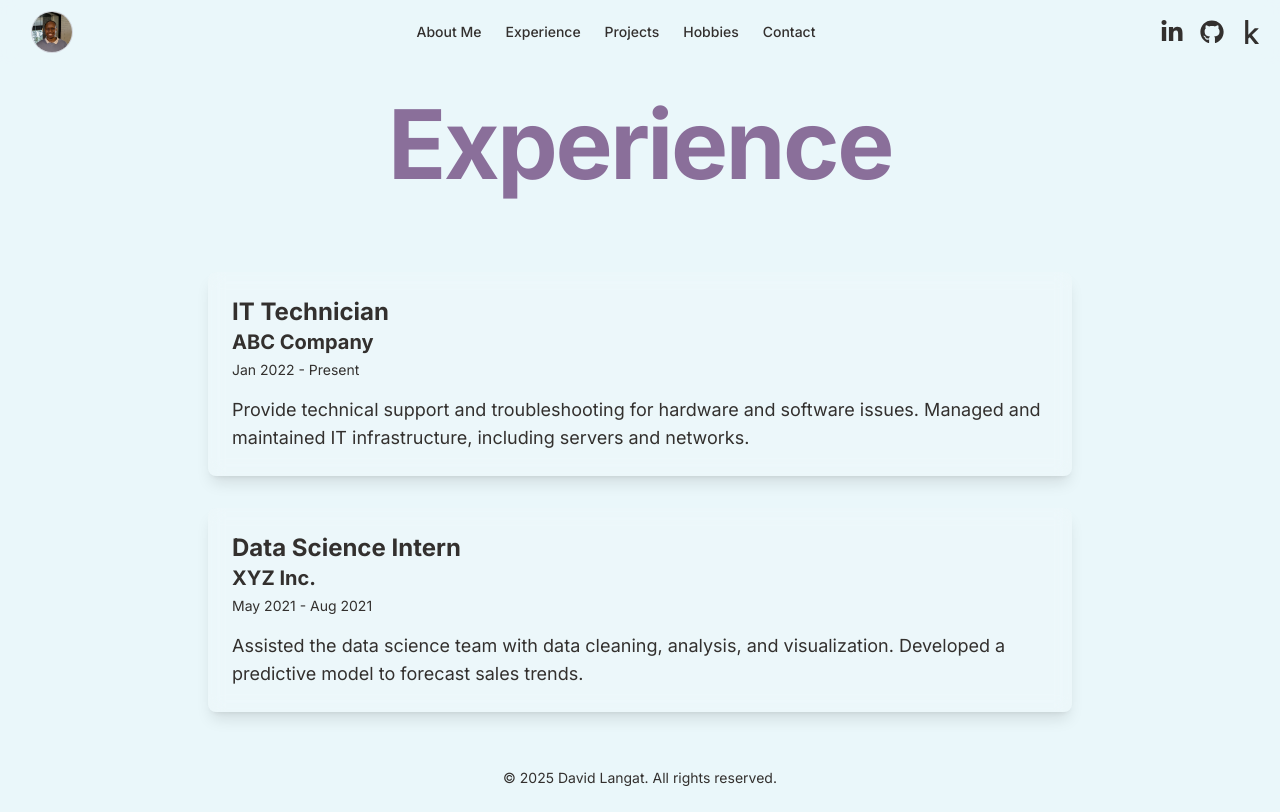
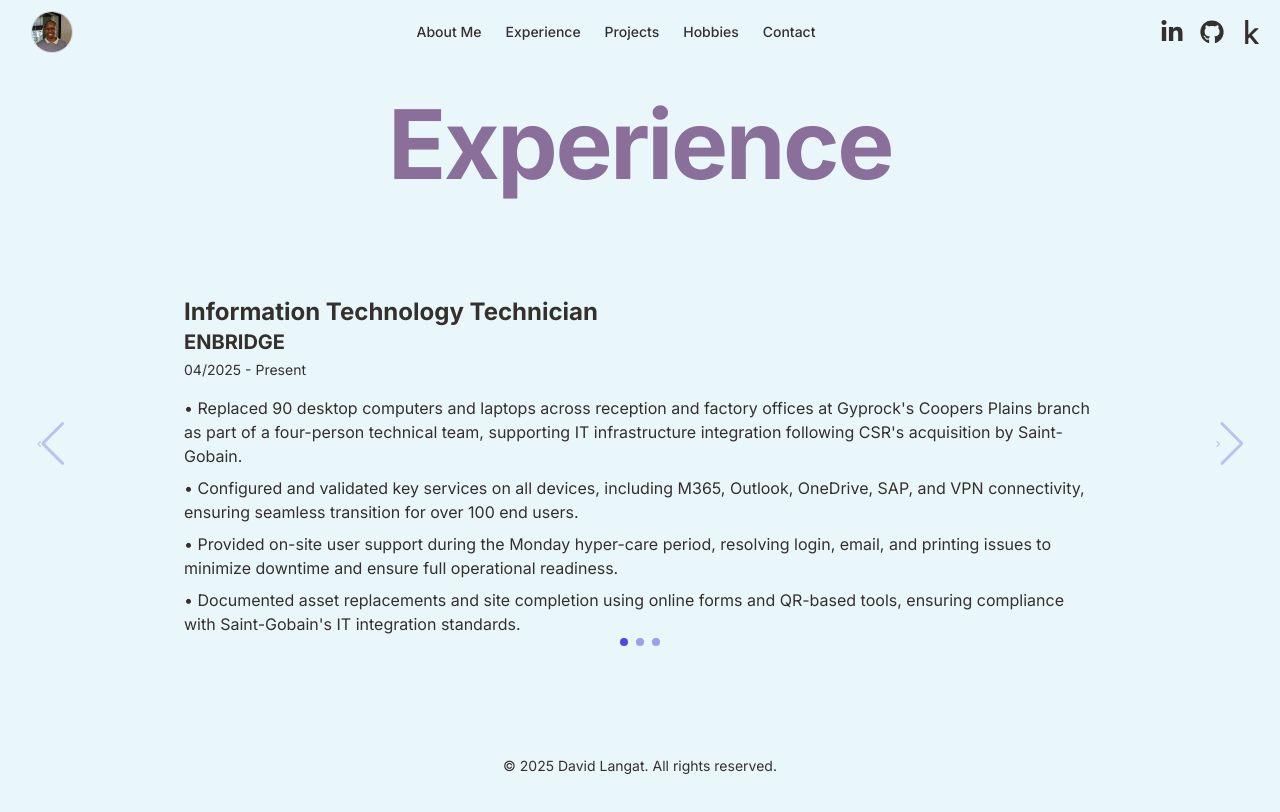
Before and after one commit to David-Langat/Personal-Website, a Next.js app: page /experience in a window 1280 px wide. Built offline with nearby package versions, Linux system fonts and the light colour scheme.

Commit message:
Carousel implementation.

```diff
--- a/package.json
+++ b/package.json
@@ -12,7 +12,8 @@
     "next": "15.3.4",
     "react": "18.2.0",
     "react-dom": "18.2.0",
-    "react-icons": "^5.5.0"
+    "react-icons": "^5.5.0",
+    "swiper": "^11.2.10"
   },
   "devDependencies": {
     "@eslint/eslintrc": "^3",
--- a/src/app/components/ExperienceEntry.tsx
+++ b/src/app/components/ExperienceEntry.tsx
@@ -4,16 +4,20 @@ interface ExperienceEntryProps {
   title: string;
   company: string;
   date: string;
-  description: string;
+  description: string[]; // Changed to array of strings
 }
 
 function ExperienceEntry({ title, company, date, description }: ExperienceEntryProps) {
   return (
-    <div className="p-6 rounded-lg shadow-lg bg-white/10 backdrop-blur-sm">
+    <div className="p-6 w-full">
       <h2 className="text-2xl font-bold text-primary">{title}</h2>
       <h3 className="text-xl font-semibold text-foreground">{company}</h3>
       <p className="text-sm text-muted-foreground mt-1">{date}</p>
-      <p className="text-lg text-foreground mt-4">{description}</p>
+      <div className="text-base text-foreground mt-4 space-y-2">
+        {description.map((point, index) => (
+          <p key={index}>• {point}</p>
+        ))}
+      </div>
     </div>
   );
 }
--- a/src/app/data/experience.ts
+++ b/src/app/data/experience.ts
@@ -2,15 +2,36 @@
 
 export const experienceData = [
   {
-    title: 'IT Technician',
-    company: 'ABC Company',
-    date: 'Jan 2022 - Present',
-    description: 'Provide technical support and troubleshooting for hardware and software issues. Managed and maintained IT infrastructure, including servers and networks.',
+    title: 'Information Technology Technician',
+    company: 'ENBRIDGE',
+    date: '04/2025 - Present',
+    description: [
+      'Replaced 90 desktop computers and laptops across reception and factory offices at Gyprock\'s Coopers Plains branch as part of a four-person technical team, supporting IT infrastructure integration following CSR\'s acquisition by Saint-Gobain.',
+      'Configured and validated key services on all devices, including M365, Outlook, OneDrive, SAP, and VPN connectivity, ensuring seamless transition for over 100 end users.',
+      'Provided on-site user support during the Monday hyper-care period, resolving login, email, and printing issues to minimize downtime and ensure full operational readiness.',
+      'Documented asset replacements and site completion using online forms and QR-based tools, ensuring compliance with Saint-Gobain\'s IT integration standards.',
+    ],
   },
   {
-    title: 'Data Science Intern',
-    company: 'XYZ Inc.',
-    date: 'May 2021 - Aug 2021',
-    description: 'Assisted the data science team with data cleaning, analysis, and visualization. Developed a predictive model to forecast sales trends.',
+    title: 'Information Technology Technician Intern',
+    company: 'NATIONAL SOCIAL SECURITY FUND',
+    date: '10/2019 - 01/2020',
+    description: [
+      'Provided exceptional help desk support, resolving an average of 10 issues daily across various departments, reducing downtime by up to 50% for 500+ employees at the head office.',
+      'Enhanced system reliability and performance by delivering comprehensive technical support for hardware, software, and network issues organization-wide.',
+      'Installed and configured operating systems and enterprise applications, streamlining processes and improving efficiency in a large-scale IT environment.',
+      'Collaborated with IT security teams to implement antivirus upgrades, ensuring adherence to protocols and reducing threats across the organization.',
+    ],
+  },
+  {
+    title: 'Information Technology Technician Intern',
+    company: 'POSTAL CORPORATION OF KENYA',
+    date: '05/2015 - 09/2015',
+    description: [
+      'Collaborated with an IT intern team to repair and refurbish over 100 computer systems, enhancing overall operational efficiency.',
+      'Provided technical support to 50+ branch employees through help desk calls, resolving technical issues within an average of 30 minutes.',
+      'Installed and configured Windows operating systems (7/8/10) and enterprise applications, ensuring seamless integration and functionality for all users.',
+      'Managed and documented technical support requests to identify recurring issues, contributing to a 20% reduction in system downtime.',
+    ],
   },
 ];
--- a/src/app/experience/page.tsx
+++ b/src/app/experience/page.tsx
@@ -3,14 +3,61 @@
 import ContentSection from '../components/ContentSection';
 import { experienceData } from '../data/experience';
 import ExperienceEntry from '../components/ExperienceEntry';
+import { Swiper, SwiperSlide } from 'swiper/react';
+import { Pagination, Navigation } from 'swiper/modules';
+import { useRef } from 'react';
+import { FaChevronLeft, FaChevronRight } from 'react-icons/fa';
+
+// Import Swiper styles
+import 'swiper/css';
+import 'swiper/css/pagination';
+import 'swiper/css/navigation';
 
 export default function ExperiencePage() {
+  const swiperRef = useRef<any>(null);
+
   return (
-    <ContentSection className="max-w-4xl mx-auto">
-      <div className="space-y-8">
+    <ContentSection className="max-w-6xl mx-auto relative px-24">
+      <Swiper
+        modules={[Pagination, Navigation]}
+        spaceBetween={30}
+        slidesPerView={1}
+        pagination={{ clickable: true }}
+        breakpoints={{
+          640: {
+            slidesPerView: 1,
+            spaceBetween: 20,
+          },
+          768: {
+            slidesPerView: 1,
+            spaceBetween: 30,
+          },
+          1024: {
+            slidesPerView: 1,
+            spaceBetween: 40,
+          },
+        }}
+        onSwiper={(swiper) => (swiperRef.current = swiper)}
+        loop
+        className="mySwiper overflow-hidden"
+      >
         {experienceData.map((exp, index) => (
-          <ExperienceEntry key={index} {...exp} />
+          <SwiperSlide key={index}>
+            <ExperienceEntry {...exp} />
+          </SwiperSlide>
         ))}
+      </Swiper>
+      <div
+        className="swiper-button-prev"
+        onClick={() => swiperRef.current?.slidePrev()}
+      >
+        <FaChevronLeft />
+      </div>
+      <div
+        className="swiper-button-next"
+        onClick={() => swiperRef.current?.slideNext()}
+      >
+        <FaChevronRight />
       </div>
     </ContentSection>
   );
--- a/src/app/globals.css
+++ b/src/app/globals.css
@@ -43,3 +43,43 @@ body {
 h1, h2, h3, h4, h5, h6 {
   font-weight: 700;
 }
+
+/* Swiper custom styles */
+.mySwiper {
+  max-width: 100%; /* Ensure Swiper does not exceed its parent's width */
+}
+
+.swiper-button-next, .swiper-button-prev {
+  color: var(--primary) !important;
+  top: 50% !important;
+  transform: translateY(-50%) !important;
+  position: absolute !important; /* Ensure absolute positioning */
+  z-index: 10; /* Ensure buttons are above content */
+  cursor: pointer;
+  opacity: 0.3; /* Make them semi-transparent */
+  transition: opacity 0.3s ease; /* Smooth transition for hover */
+}
+
+.swiper-button-next:hover, .swiper-button-prev:hover {
+  opacity: 1; /* Fully opaque on hover */
+}
+
+.swiper-button-prev {
+  left: 0px !important; /* Position at the edge of the padding */
+  transform: translateY(-50%) translateX(-100%) !important; /* Push outward */
+}
+
+.swiper-button-next {
+  right: 0px !important; /* Position at the edge of the padding */
+  transform: translateY(-50%) translateX(100%) !important; /* Push outward */
+}
+
+.swiper-pagination-bullet {
+  background: var(--primary) !important; /* Changed to primary color */
+  opacity: 0.5 !important;
+}
+
+.swiper-pagination-bullet-active {
+  background: var(--primary) !important;
+  opacity: 1 !important;
+}
```
Also changed, not shown: website_structure_explanation.txt, 2 other files (tests, documents, lock files or other folders).
